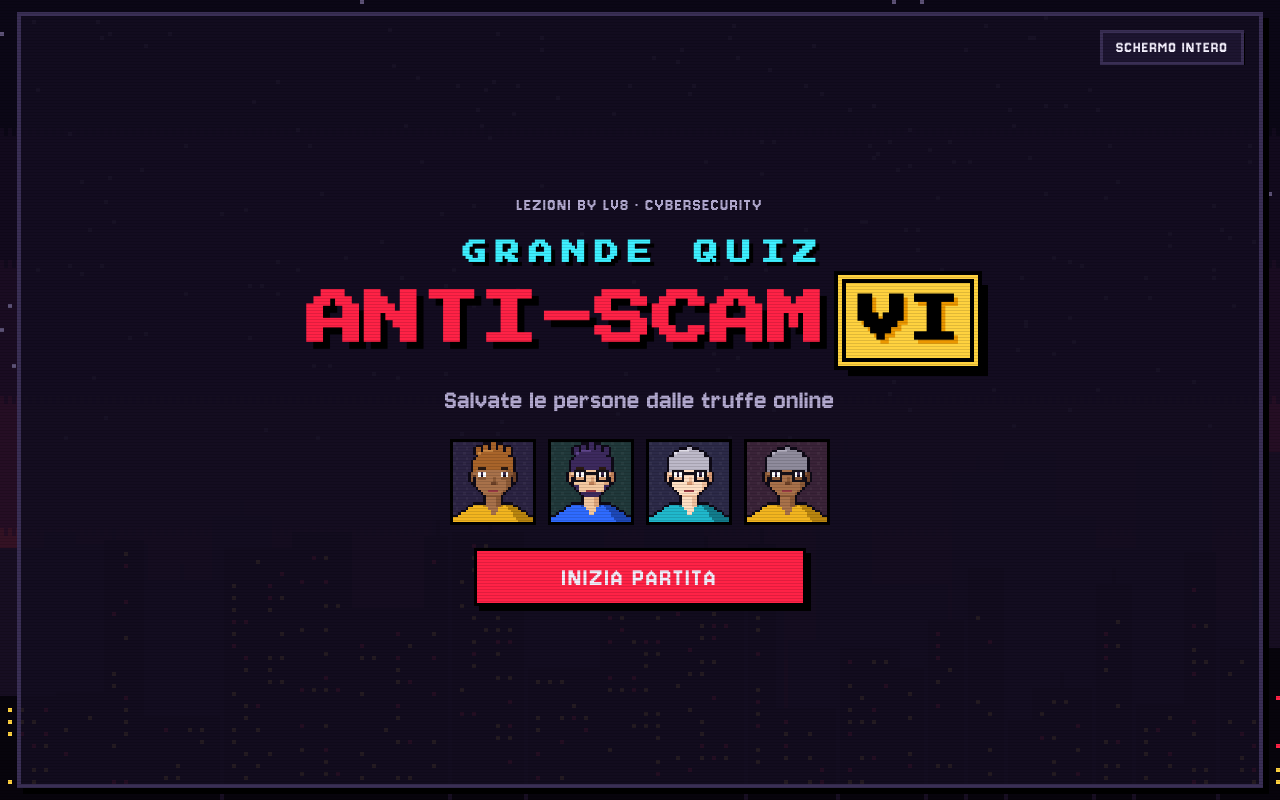
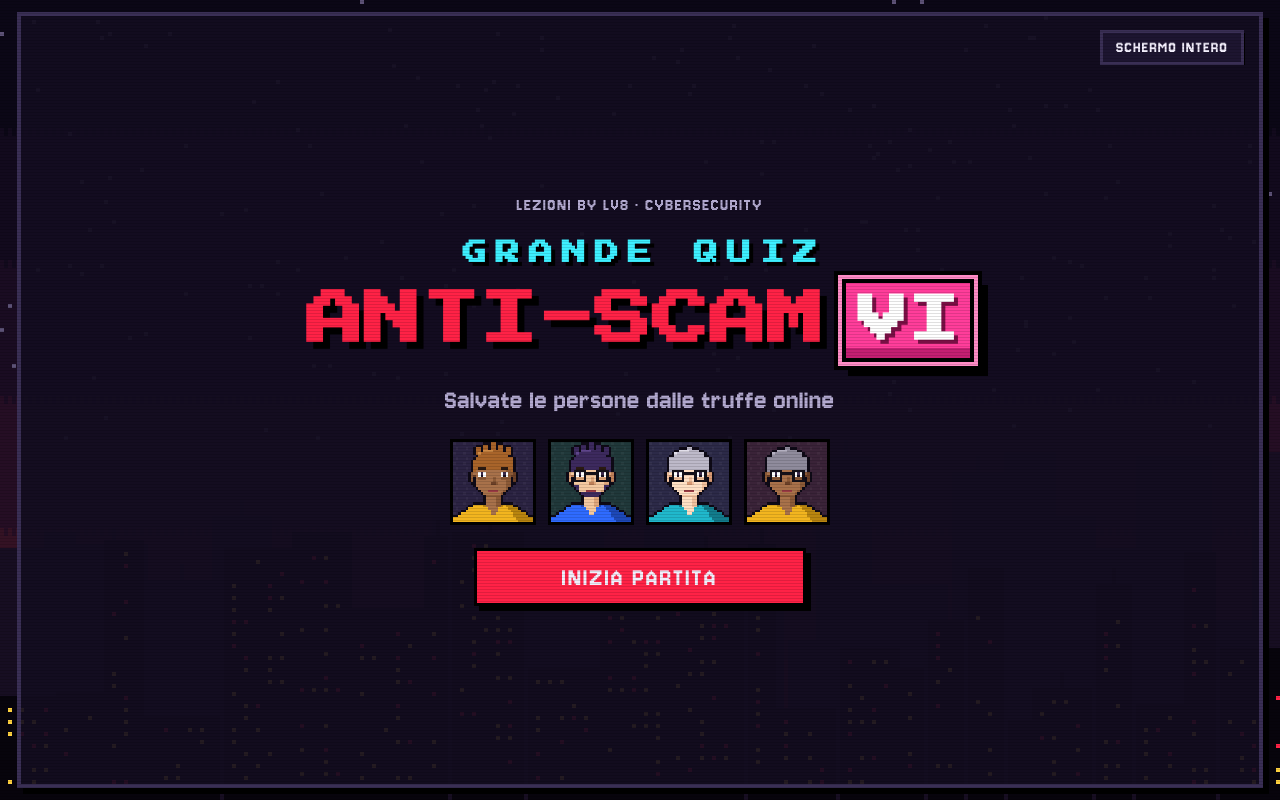
Before and after one commit to elbruco91/cyberquiz, a plain HTML site: page index.html in a window 1280 px wide. Drawn offline with Linux system fonts and the light colour scheme.

Commit message:
Bollino VI rosa nel logo del menu
Co-Authored-By: Claude Opus 5.5 <noreply@anthropic.com>
Claude-Session: https://claude.ai/code/session_01XctrTzAWSLBDX3y8xf3daa

```diff
--- a/index.html
+++ b/index.html
@@ -124,9 +124,9 @@ button:focus-visible, input:focus-visible { outline: 3px solid var(--volt); outl
 .logo-row { display: flex; align-items: center; gap: calc(var(--u) * 2.4); }
 .logo-main { font-size: calc(var(--u) * 8); color: var(--blood); text-shadow: 7px 7px 0 var(--black); }
 .logo-num {
-  font-size: calc(var(--u) * 7); color: var(--black); background: var(--gold); padding: calc(var(--u) * 1.4) calc(var(--u) * 1.6) calc(var(--u) * 1);
-  border: 4px solid var(--black); box-shadow: 0 0 0 4px var(--gold), 0 0 0 8px var(--black), 10px 10px 0 4px var(--black);
-  text-shadow: 4px 4px 0 #eb9700;
+  font-size: calc(var(--u) * 7); color: #ffffff; background: #ff3d9a; padding: calc(var(--u) * 1.4) calc(var(--u) * 1.6) calc(var(--u) * 1);
+  border: 4px solid var(--black); box-shadow: inset 0 calc(var(--u) * -1.4) 0 #c41f72, 0 0 0 4px #ff8cc6, 0 0 0 8px var(--black), 10px 10px 0 4px var(--black);
+  text-shadow: 4px 4px 0 #7a0f45;
 }
 .menu .tag { font-size: calc(var(--u) * 4); color: var(--muted); margin: 0; }
 .menu .faces { display: flex; gap: calc(var(--u) * 1.6); justify-content: center; }
```
